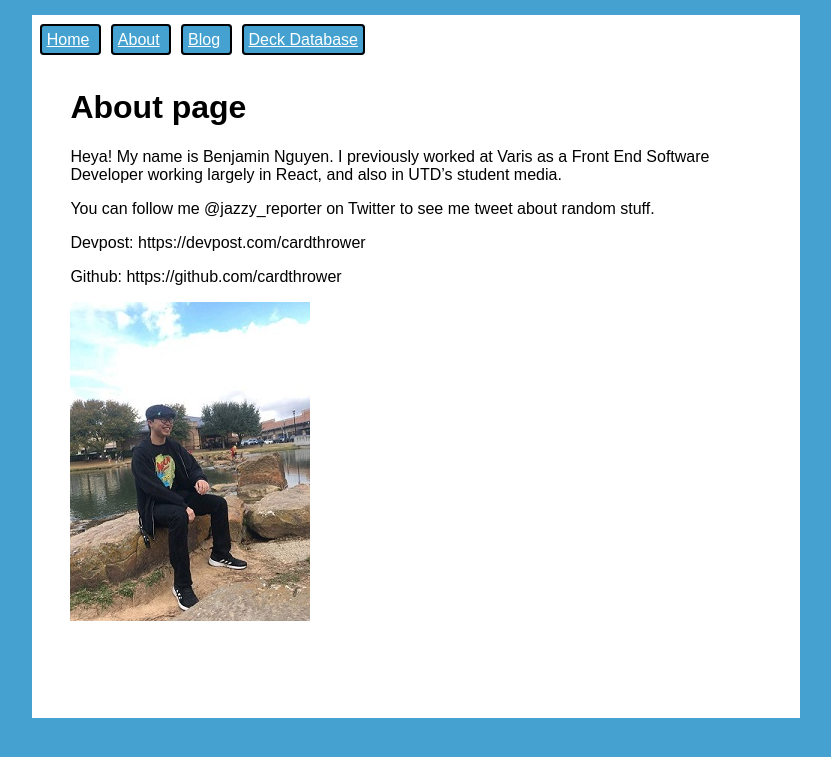
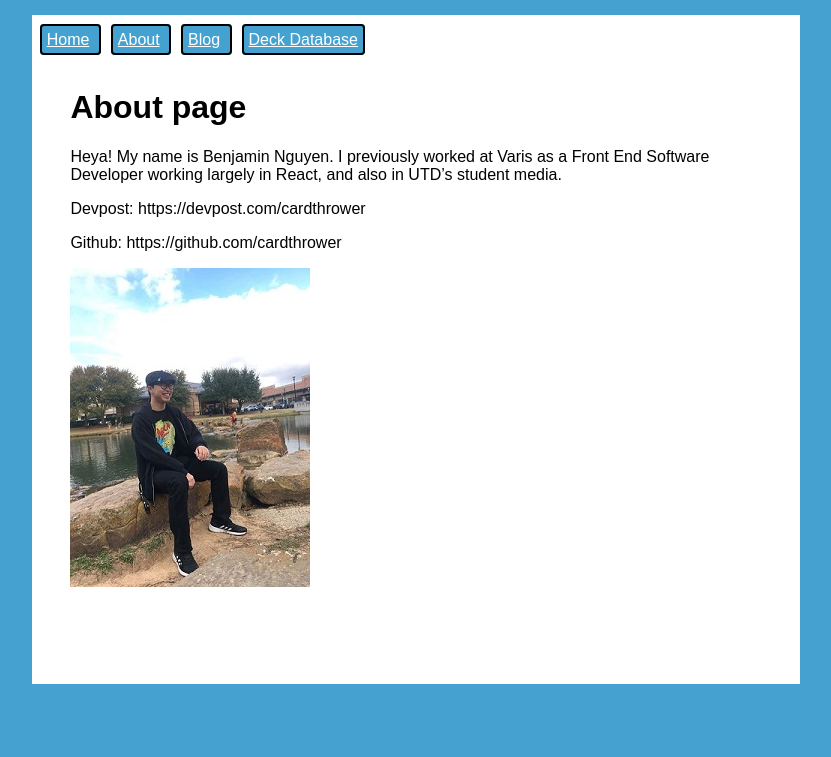
Before and after one commit to cardthrower/cardthrower.github.io, a Jekyll site: the page built from about.md, in a window 1280 px wide. Shown: the top 757 px of the page, without its empty margins (224-1055 px from the left). Built offline with Jekyll 4.4.1, drawn with Linux system fonts in a browser that asks for light colours.

Commit message:
updated website

```diff
--- a/about.md
+++ b/about.md
@@ -7,9 +7,6 @@ title: About
 Heya! My name is Benjamin Nguyen. I previously worked at Varis as a Front End Software Developer working largely in React, and also
 in UTD's student media.
 
-
-You can follow me @jazzy_reporter on Twitter to see me tweet about random stuff.
-
 Devpost: https://devpost.com/cardthrower
 
 Github: https://github.com/cardthrower
```
